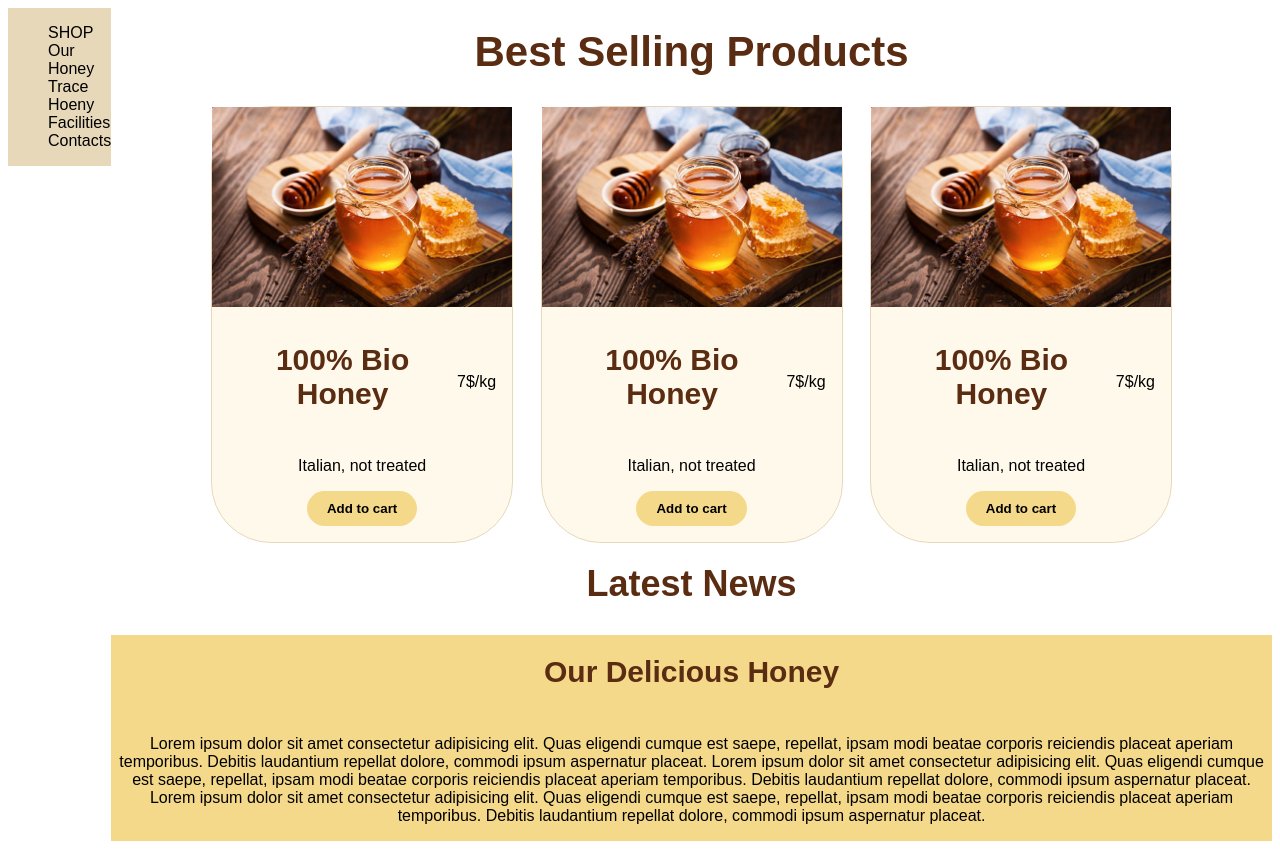
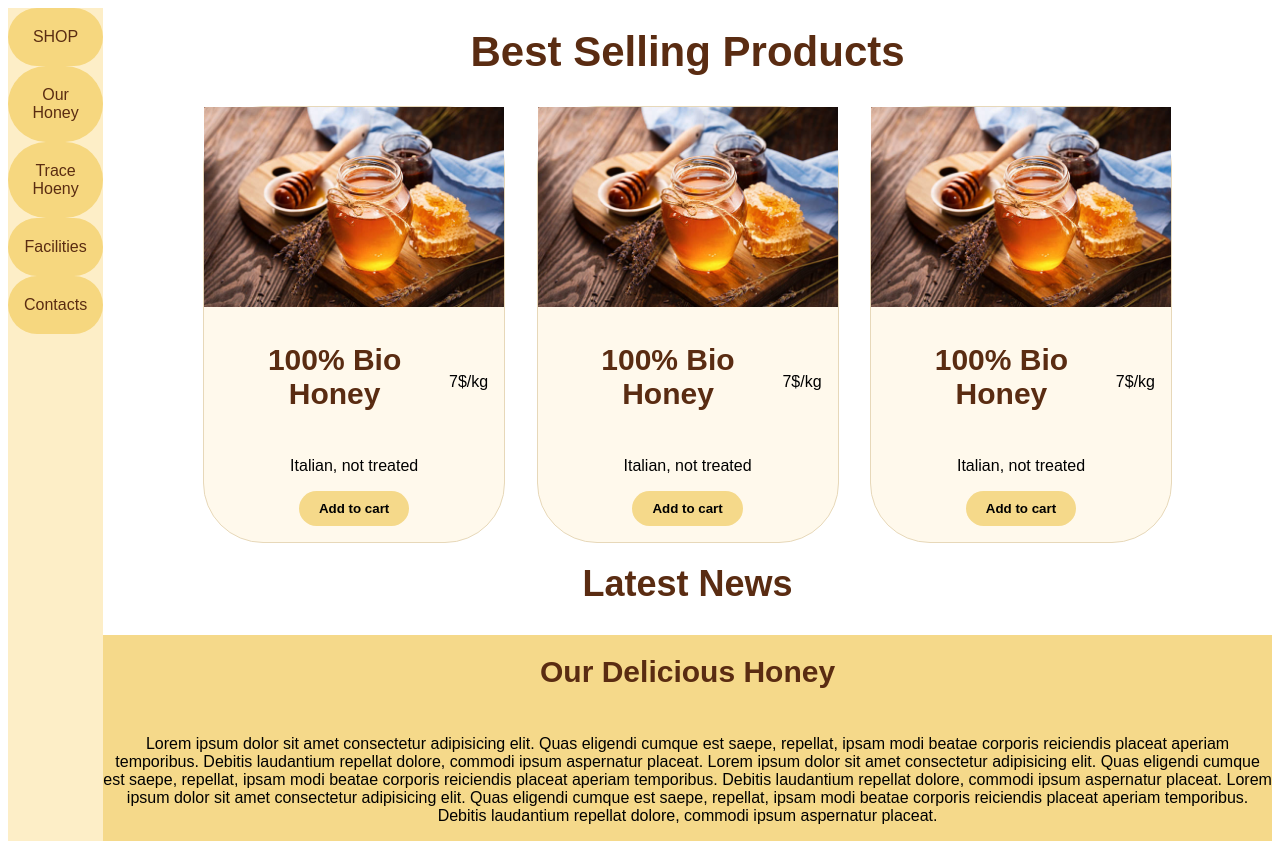
Before and after one commit to AntonioMerone/LAVORO-GIORNO-17, a plain HTML site: page index.html in a window 1280 px wide. Drawn offline with Linux system fonts and the light colour scheme.

Commit message:
update css

```diff
--- a/style.css
+++ b/style.css
@@ -3,14 +3,35 @@ body {
   font-family: Arial, Helvetica, sans-serif;
 }
 
+header {
+  width: 240px;
+  background: #fdeec7;
+  padding: sticky;
+  display: flex;
+  text-align: center;
+}
+
 .menu {
   list-style-type: none;
+  display: flex;
+  flex-direction: column;
+  width: 100%;
+  margin: 0;
+  padding: 0;
+}
+
+.menu li {
+  background: #f6d77f;
+  color: #5a2c12;
+  text-align: center;
+  font-weight: 500;
+  padding: 20px 16px;
+  border-radius: 100px;
+  cursor: pointer;
 }
 
 nav {
-  display: flex;
-  flex-direction: row;
-  background-color: #e7d8b9;
+  width: 100%;
 }
 
 h1 {
```
